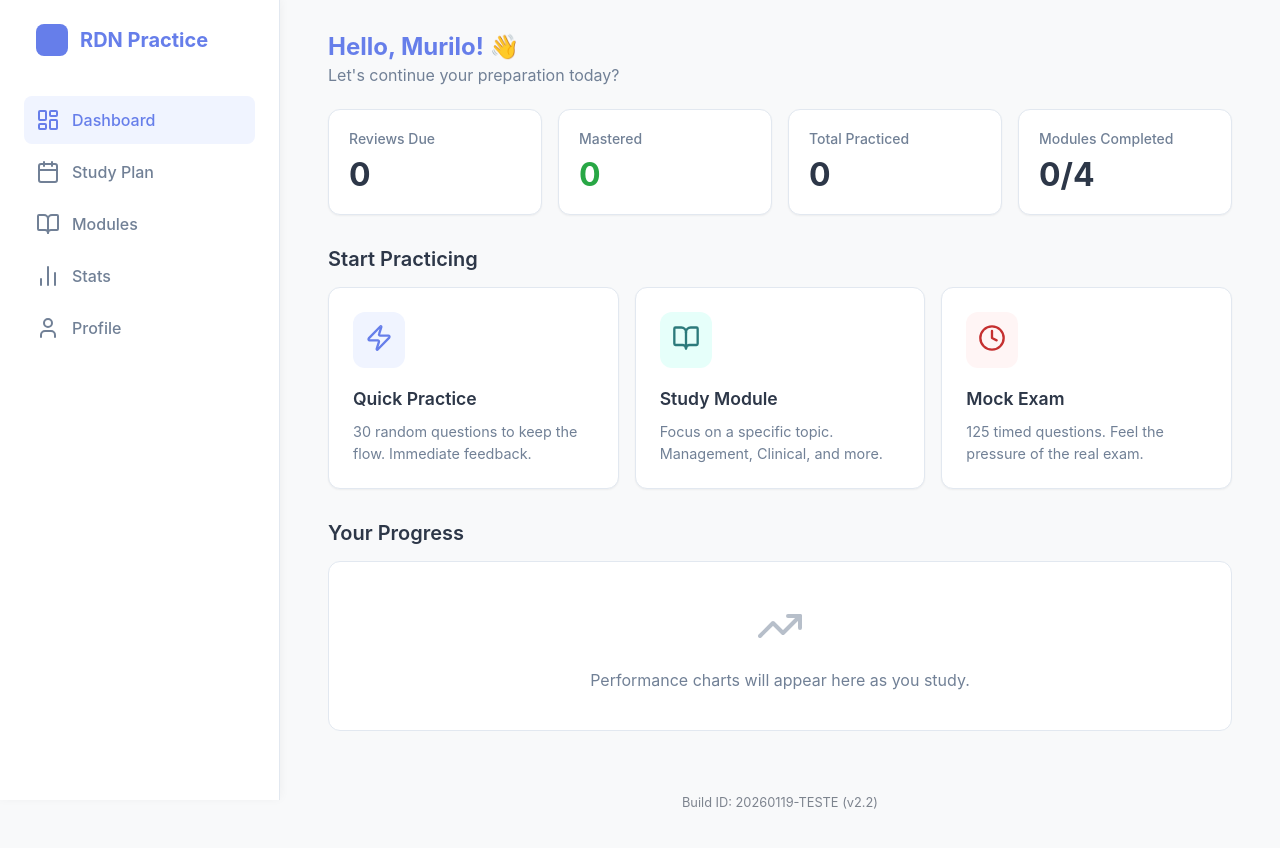
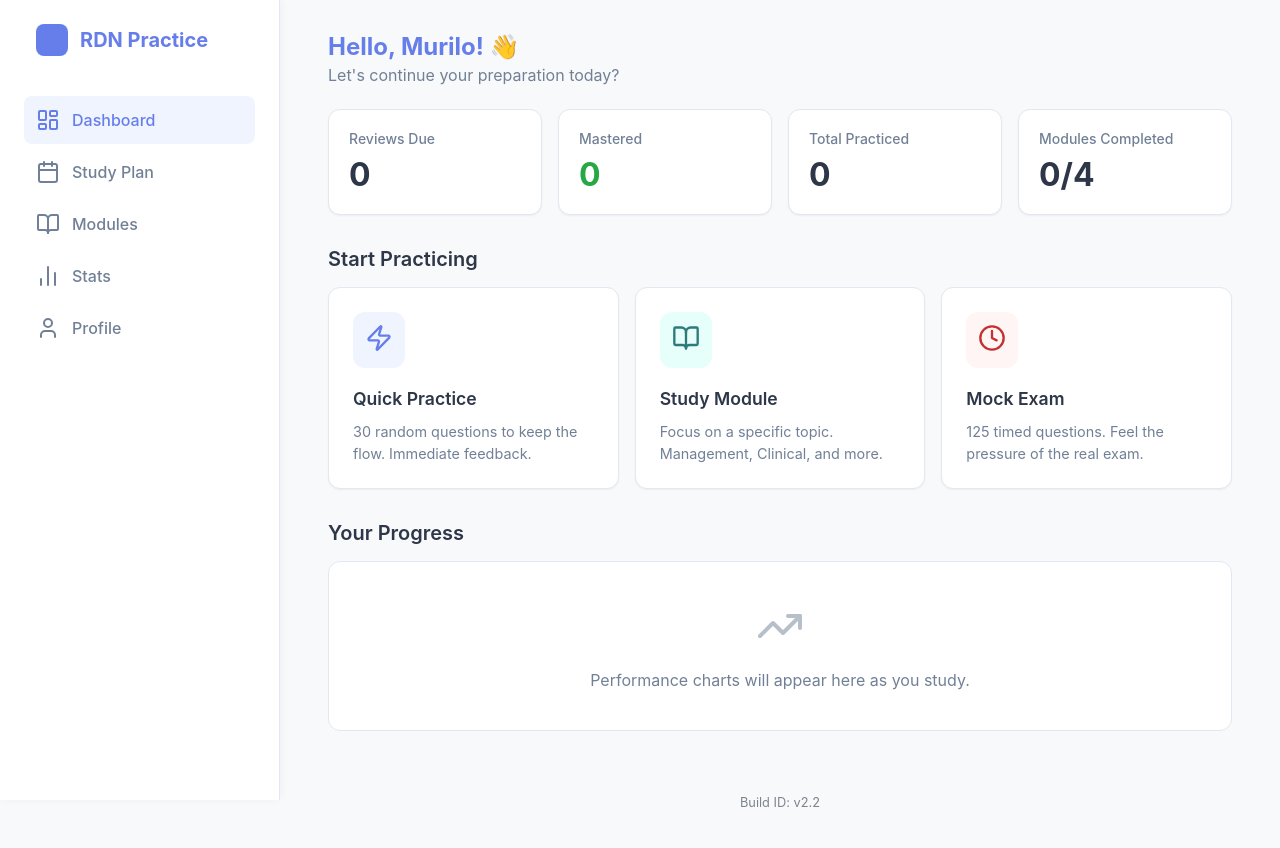
Before and after one commit to Murilotoscano/rdn-app, a Next.js app: page / in a window 1280 px wide. Shown: the top 848 px of the page. Built offline with nearby package versions, Linux system fonts and the light colour scheme.

Commit message:
chore: remove TESTE build id

```diff
--- a/src/app/page.tsx
+++ b/src/app/page.tsx
@@ -130,8 +130,7 @@ export default function Home() {
         opacity: 0.6,
         paddingBottom: '1rem'
       }}>
-        Build ID: 20260119-TESTE (v2.2)
-      </div>
+Build ID: v2.2      </div>
     </AppLayout>
   );
 }
```
